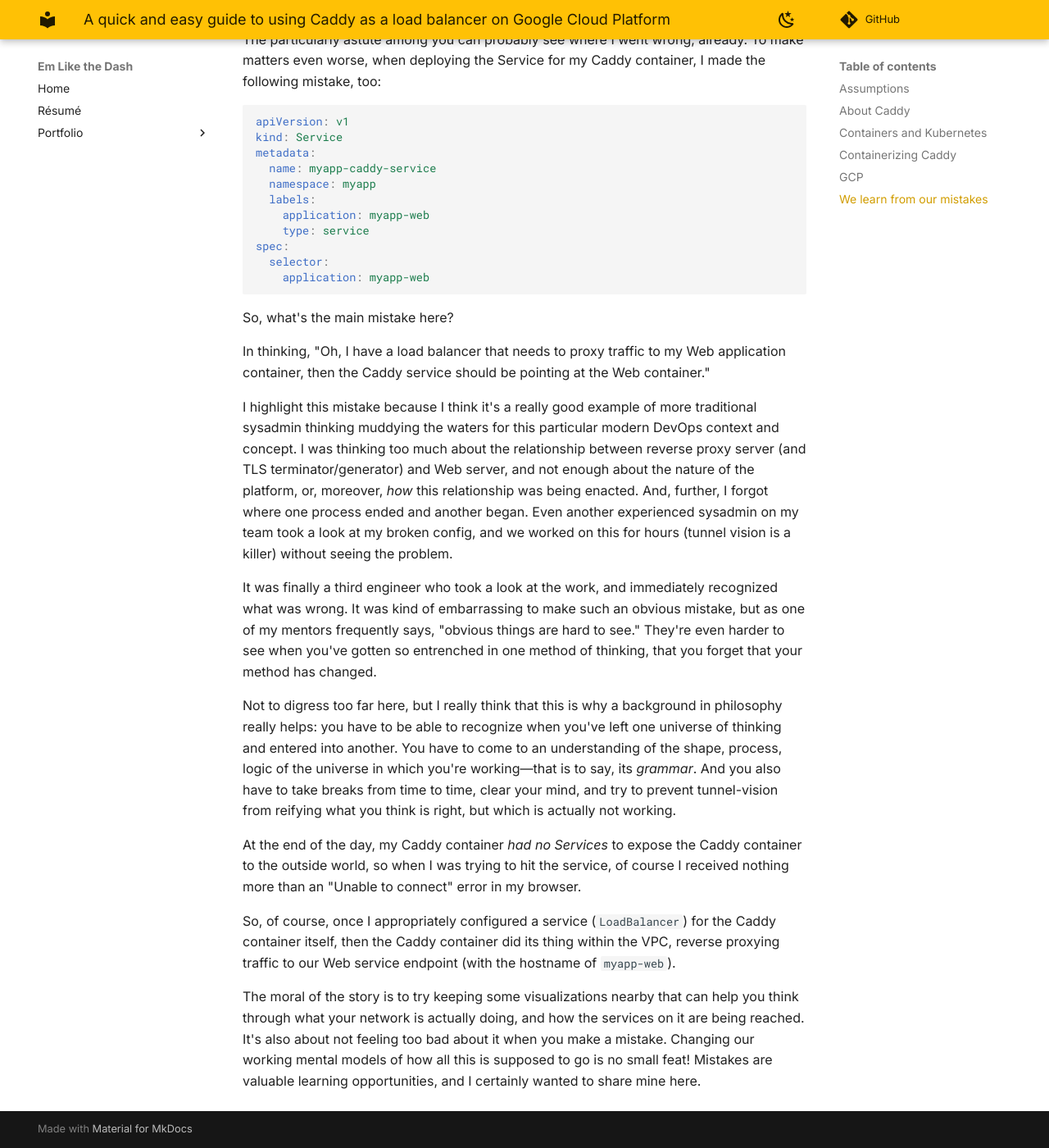
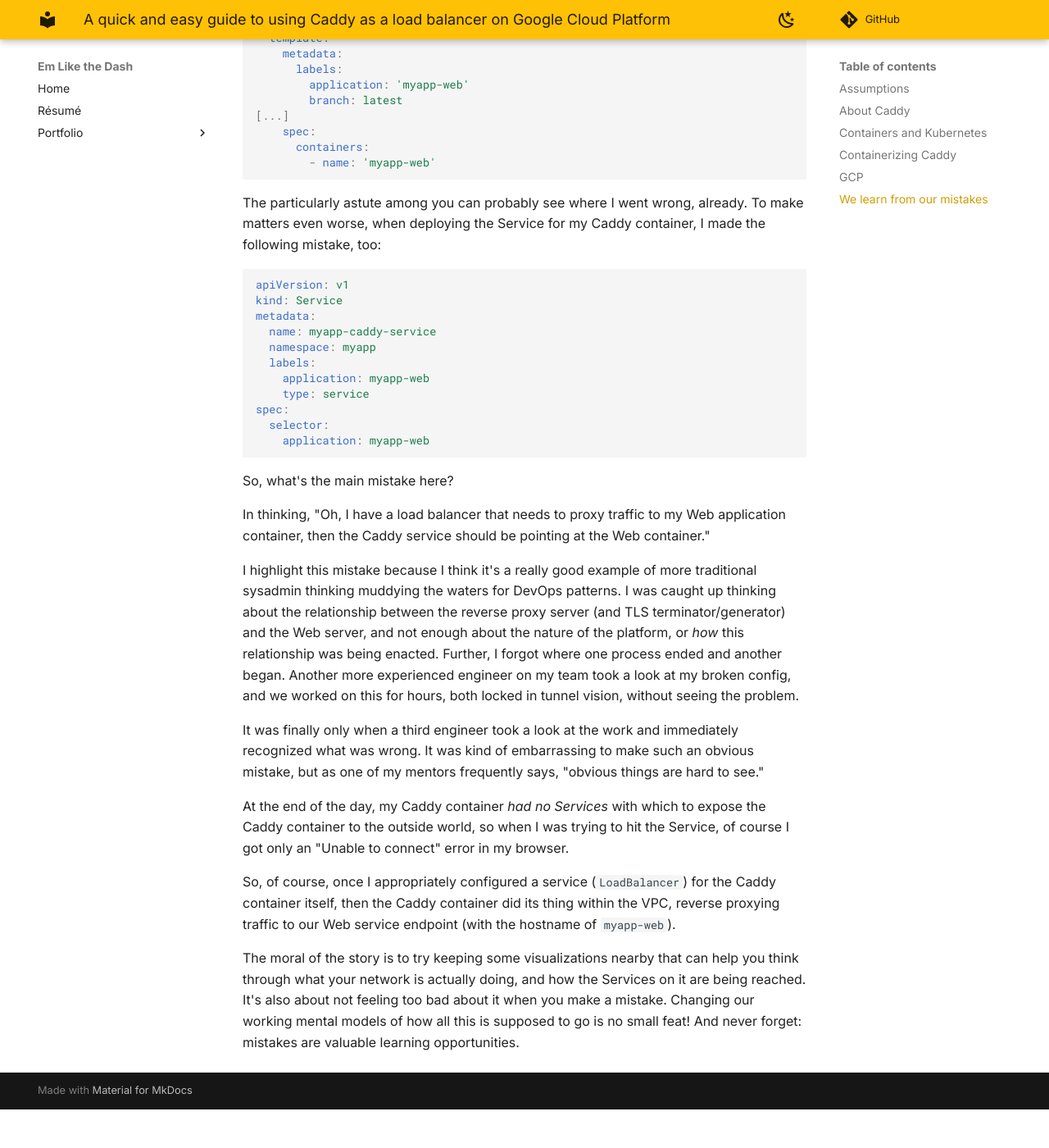
Before and after one commit to microcosem/emlikethedash, an MkDocs documentation site: the page built from docs/caddy-on-gcp.md, in a window 1280 px wide and 1400 px high, scrolled down 8103 px. Shown: the whole window at 82% size. Built offline with MkDocs 1.6.1 and Material for MkDocs 9.7.7, drawn with Linux system fonts in a browser that asks for light colours; plug-ins that fetch from the network failed and are left out; comment, search, counter and statistics services are not loaded; after the commit the page ends 9456 px from its top, so only the background shows below that; some of the changed text lies outside the part shown.

Commit message:
Fixes for Caddy piece; remove portfolio.md

```diff
--- a/docs/caddy-on-gcp.md
+++ b/docs/caddy-on-gcp.md
@@ -266,14 +273,12 @@ So, what's the main mistake here?
 
 In thinking, "Oh, I have a load balancer that needs to proxy traffic to my Web application container, then the Caddy service should be pointing at the Web container."
 
-I highlight this mistake because I think it's a really good example of more traditional sysadmin thinking muddying the waters for this particular modern DevOps context and concept. I was thinking too much about the relationship between reverse proxy server (and TLS terminator/generator) and Web server, and not enough about the nature of the platform, or, moreover, _how_ this relationship was being enacted. And, further, I forgot where one process ended and another began. Even another experienced sysadmin on my team took a look at my broken config, and we worked on this for hours (tunnel vision is a killer) without seeing the problem.
+I highlight this mistake because I think it's a really good example of more traditional sysadmin thinking muddying the waters for DevOps patterns. I was caught up thinking about the relationship between the reverse proxy server (and TLS terminator/generator) and the Web server, and not enough about the nature of the platform, or _how_ this relationship was being enacted. Further, I forgot where one process ended and another began. Another more experienced engineer on my team took a look at my broken config, and we worked on this for hours, both locked in tunnel vision, without seeing the problem.
 
-It was finally a third engineer who took a look at the work, and immediately recognized what was wrong. It was kind of embarrassing to make such an obvious mistake, but as one of my mentors frequently says, "obvious things are hard to see." They're even harder to see when you've gotten so entrenched in one method of thinking, that you forget that your method has changed.
+It was finally only when a third engineer took a look at the work and immediately recognized what was wrong. It was kind of embarrassing to make such an obvious mistake, but as one of my mentors frequently says, "obvious things are hard to see."
 
-Not to digress too far here, but I really think that this is why a background in philosophy really helps: you have to be able to recognize when you've left one universe of thinking and entered into another. You have to come to an understanding of the shape, process, logic of the universe in which you're working—that is to say, its _grammar_. And you also have to take breaks from time to time, clear your mind, and try to prevent tunnel-vision from reifying what you think is right, but which is actually not working.
-
-At the end of the day, my Caddy container _had no Services_ to expose the Caddy container to the outside world, so when I was trying to hit the service, of course I received nothing more than an "Unable to connect" error in my browser.
+At the end of the day, my Caddy container _had no Services_ with which to expose the Caddy container to the outside world, so when I was trying to hit the Service, of course I got only an "Unable to connect" error in my browser.
 
 So, of course, once I appropriately configured a service (`LoadBalancer`) for the Caddy container itself, then the Caddy container did its thing within the VPC, reverse proxying traffic to our Web service endpoint (with the hostname of `myapp-web`).
 
-The moral of the story is to try keeping some visualizations nearby that can help you think through what your network is actually doing, and how the services on it are being reached. It's also about not feeling too bad about it when you make a mistake. Changing our working mental models of how all this is supposed to go is no small feat! Mistakes are valuable learning opportunities, and I certainly wanted to share mine here.
+The moral of the story is to try keeping some visualizations nearby that can help you think through what your network is actually doing, and how the Services on it are being reached. It's also about not feeling too bad about it when you make a mistake. Changing our working mental models of how all this is supposed to go is no small feat! And never forget: mistakes are valuable learning opportunities.
```
Also changed, not shown: other parts of docs/caddy-on-gcp.md (+7 -0 lines), docs/portfolio.md (deleted, +0 -10 lines).
